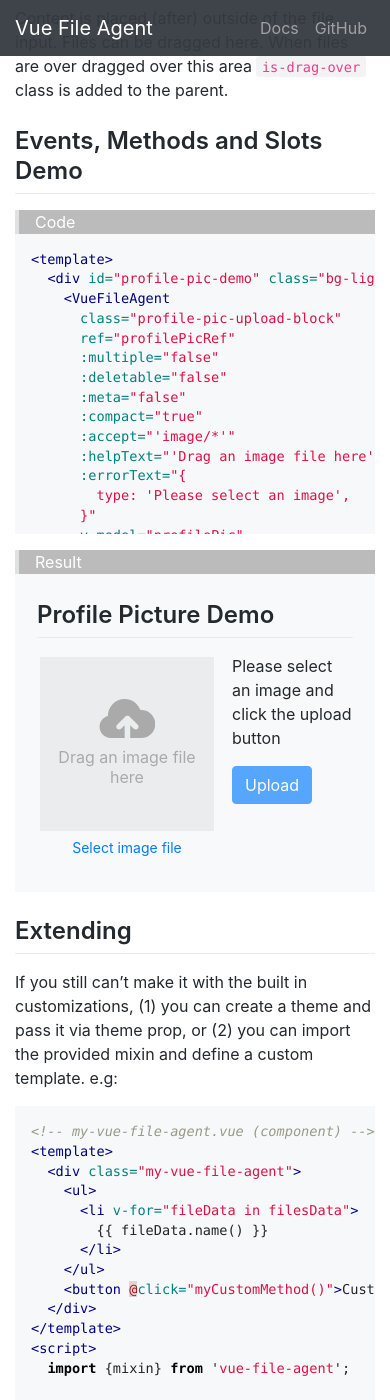
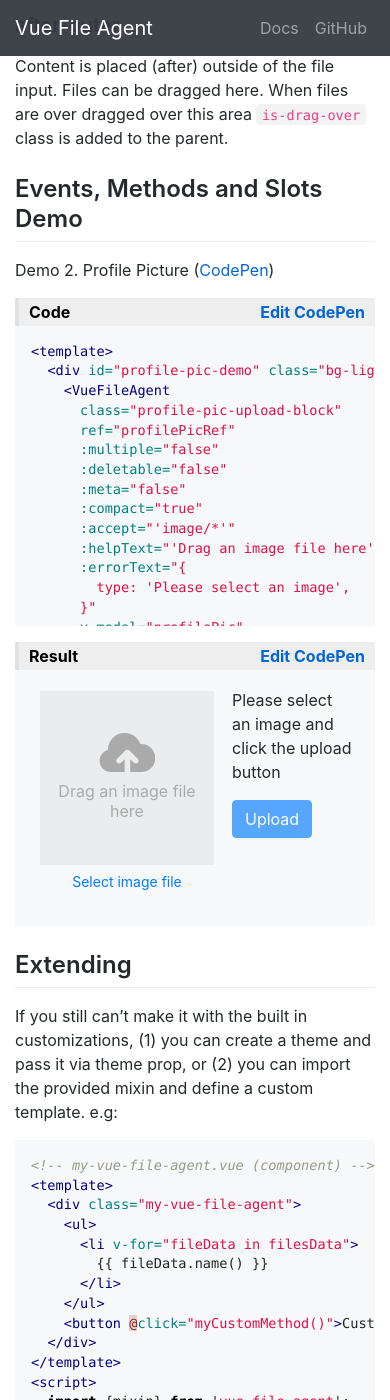
Before and after one commit to safrazik/vue-file-agent, a Jekyll site: the page built from api.md, in a window 390 px wide and 1400 px high, scrolled down 5793 px. Built offline with Jekyll 4.4.1, drawn with Linux system fonts in a browser that asks for light colours; comment, search, counter and statistics services are not loaded; our own code applies the rules of GitHub Pages for plain Markdown files; some of the changed text lies outside the part shown.

Commit message:
Add CodePen links

```diff
--- a/_layouts/default.html
+++ b/_layouts/default.html
@@ -17,11 +17,11 @@
     {% if layout.external_urls %}
     <link rel="stylesheet" href="https://safrazik.github.io/vue-file-agent/website/assets/styles.css">
     <link rel="stylesheet" href="https://safrazik.github.io/vue-file-agent/website/assets/github-markdown.css">
-    <link rel="stylesheet" href="https://cdn.jsdelivr.net/npm/vue-file-agent@1.1.2/dist/vue-file-agent.css">
+    <link rel="stylesheet" href="https://cdn.jsdelivr.net/npm/vue-file-agent@1.2.0-beta.0/dist/vue-file-agent.css">
     {% else %}
     <link rel="stylesheet" href="{{ "/website/assets/styles.css" | prepend: site.baseurl }}">
     <link rel="stylesheet" href="{{ "/website/assets/github-markdown.css" | prepend: site.baseurl }}">
-    <link rel="stylesheet" href="{{ "/vue-file-agent.css?v=1.1.2" | prepend: site.dist_baseurl }}">
+    <link rel="stylesheet" href="{{ "/vue-file-agent.css?v=1.2.0" | prepend: site.dist_baseurl }}">
     {% endif %}
 
     {% if site.google_analytics %}
@@ -67,9 +67,9 @@
   <script src="https://cdnjs.cloudflare.com/ajax/libs/es6-promise/4.1.1/es6-promise.auto.js" integrity="sha256-qq7wfY6gQJldAy+TGLT7UF/TqnfV4XFzGF/RzrVXq24=" crossorigin="anonymous"></script>
   <script src="https://cdn.jsdelivr.net/npm/vue/dist/vue.js"></script>
   {% if layout.external_urls %}
-  <script src="https://cdn.jsdelivr.net/npm/vue-file-agent@1.1.2/dist/vue-file-agent.umd.js"></script>
+  <script src="https://cdn.jsdelivr.net/npm/vue-file-agent@1.2.0-beta.0/dist/vue-file-agent.umd.js"></script>
   {% else %}
-  <script src='{{ "/vue-file-agent.umd.js?v=1.1.2" | prepend: site.dist_baseurl }}'></script>
+  <script src='{{ "/vue-file-agent.umd.js?v=1.2.0" | prepend: site.dist_baseurl }}'></script>
   {% endif %}
   {{ content }}
 
--- a/api.md
+++ b/api.md
@@ -134,7 +134,9 @@ Accepts an object for single file upload and an array of serialized FileData obj
 
 ## Props Demo
 
-{% capture code %}
+Demo 1. Preloading Existing Files (<a target="_blank" href="https://codepen.io/safrazik/pen/BaBVNEE">CodePen</a>)
+
+{% capture props_demo %}
 {% raw %}
 <template>
   <div>
@@ -194,7 +196,7 @@ Accepts an object for single file upload and an array of serialized FileData obj
 {% endraw %}
 {% endcapture %}
 
-{% include_relative website/includes/vue-code.md name="props_demo" code=code %}
+{% include_relative website/includes/vue-code.md name="props_demo" code=props_demo codepen="https://codepen.io/safrazik/pen/BaBVNEE" title="Props Demo" %}
 
 ## Events
 
@@ -262,10 +264,12 @@ Content is placed (after) outside of the file input. Files can be dragged here.
 
 ## Events, Methods and Slots Demo
 
-{% capture code2 %}
+Demo 2. Profile Picture (<a target="_blank" href="https://codepen.io/safrazik/pen/BaBpYme">CodePen</a>)
+
+{% capture profile_picture_demo %}
 {% raw %}
 <template>
-  <div id="profile-pic-demo" class="bg-light">
+  <div id="profile-pic-demo" class="bg-light pt-3">
     <VueFileAgent
       class="profile-pic-upload-block"
       ref="profilePicRef"
@@ -281,9 +285,6 @@ Content is placed (after) outside of the file input. Files can be dragged here.
       v-model="profilePic"
       @select="onSelect($event)"
     >
-      <template v-slot:before-outer>
-        <h2 title="before-outer">Profile Picture Demo</h2>
-      </template >
       <template v-slot:after-inner>
         <span title="after-inner" class="btn btn-link btn-sm btn-block">Select image file</span>
       </template >
@@ -361,7 +362,7 @@ Content is placed (after) outside of the file input. Files can be dragged here.
 {% endraw %}
 {% endcapture %}
 
-{% include_relative website/includes/vue-code.md name="profile_picture2" code=code2 %}
+{% include_relative website/includes/vue-code.md name="profile_picture_demo" code=profile_picture_demo codepen="https://codepen.io/safrazik/pen/BaBpYme" title="Profile Picture Demo" %}
 
 
 ## Extending
@@ -399,13 +400,15 @@ If you still can't make it with the built in customizations, (1) you can create
 
 ## Gmail Inspired Demo
 
+Demo 3. Gmail Inspired Upload (<a target="_blank" href="https://codepen.io/safrazik/pen/OJLgvya">CodePen</a>)
+
 `NOTE` In an ES6 environment, instead of using `<template v-slot:file-preview="slotProps">` you can use `<template v-slot:file-preview="{ fileData, index }">`
 
 
 {% capture gmail_inspired_demo %}
 {% raw %}
 <template>
-  <div class="vfa-demo bg-light">
+  <div class="vfa-demo bg-light pt-3">
     <VueFileAgent
       class="upload-block"
       ref="vfaDemoRef"
@@ -421,7 +424,6 @@ If you still can't make it with the built in customizations, (1) you can create
       v-model="filesData"
     >
       <template v-slot:before-outer>
-        <h3 class="my-3">Send Email</h3>
         <p>Email Attachment example with drag & drop support and <span class="badge">attachment</span> keyword basic detection.</p>
         <div class="form-group">
           <input type="text" class="form-control" placeholder="Your Name" value="John Doe">
@@ -559,4 +561,4 @@ If you still can't make it with the built in customizations, (1) you can create
 {% endraw %}
 {% endcapture %}
 
-{% include_relative website/includes/vue-code.md name="gmail_inspired_demo" code=gmail_inspired_demo %}
+{% include_relative website/includes/vue-code.md name="gmail_inspired_demo" code=gmail_inspired_demo codepen="https://codepen.io/safrazik/pen/OJLgvya" title="Gmail Inspired Demo" %}
--- a/website/includes/vue-code.md
+++ b/website/includes/vue-code.md
@@ -28,11 +28,21 @@ var component = { template: '#{{ include.name }}-template',
   <div id="{{ include.name }}-wrapper">
     <div class="row">
       <div class="col-md-6">
-        <blockquote>Code</blockquote>
+        <blockquote>
+          Code
+          {% if include.codepen %}
+            <a target="_blank" class="codepen-link" href="{{ include.codepen }}">Edit CodePen</a>
+          {% endif %}
+        </blockquote>
         {% highlight html %}{{ include.code | strip }}{% endhighlight %}
       </div>
       <div class="col-md-6">
-        <blockquote>Result</blockquote>
+        <blockquote>
+          Result
+          {% if include.codepen %}
+            <a target="_blank" class="codepen-link" href="{{ include.codepen }}">Edit CodePen</a>
+          {% endif %}
+        </blockquote>
         {{ processed_code }}
       </div>
     </div>
@@ -41,9 +51,14 @@ var component = { template: '#{{ include.name }}-template',
 
 <style type="text/css">
   #{{ include.name }}-wrapper blockquote {
-    background: #BBB;
-    color: #FFF;
+    background: #EEE;
+    color: #000;
+    font-weight: bold;
     margin-bottom: 0;
+    padding: 2px 10px;
+  }
+  #{{ include.name }}-wrapper .codepen-link {
+    float: right;
   }
   #{{ include.name }}-wrapper .highlight pre {
     max-height: 300px;
```
Also changed, not shown: upload-server-examples/index.html (+103 -156 lines), CHANGELOG.md.
